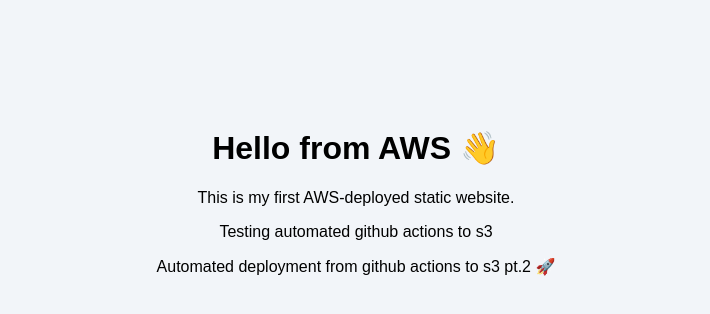
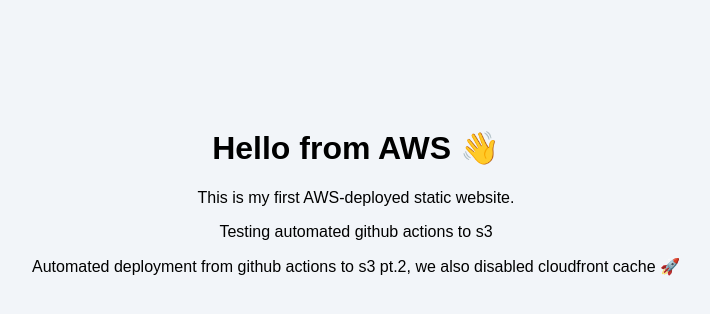
Before and after one commit to atharva71/aws-static-site, a plain HTML site: page index.html in a window 1280 px wide. Shown: the whole page, without its empty margins (284-994 px from the left). Drawn offline with Linux system fonts and the light colour scheme.

```diff
--- a/index.html
+++ b/index.html
@@ -9,6 +9,6 @@
   <h1>Hello from AWS 👋</h1>
   <p>This is my first AWS-deployed static website.</p>
   <p>Testing automated github actions to s3</p>
-  <p>Automated deployment from github actions to s3 pt.2 🚀</p>
+  <p>Automated deployment from github actions to s3 pt.2, we also disabled cloudfront cache 🚀</p>
 </body>
 </html>
```
